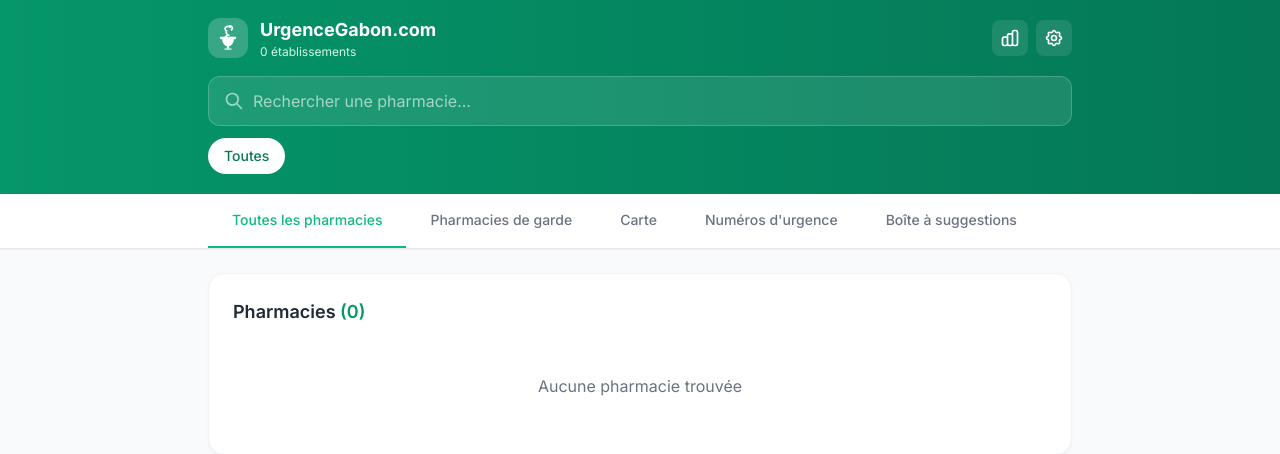
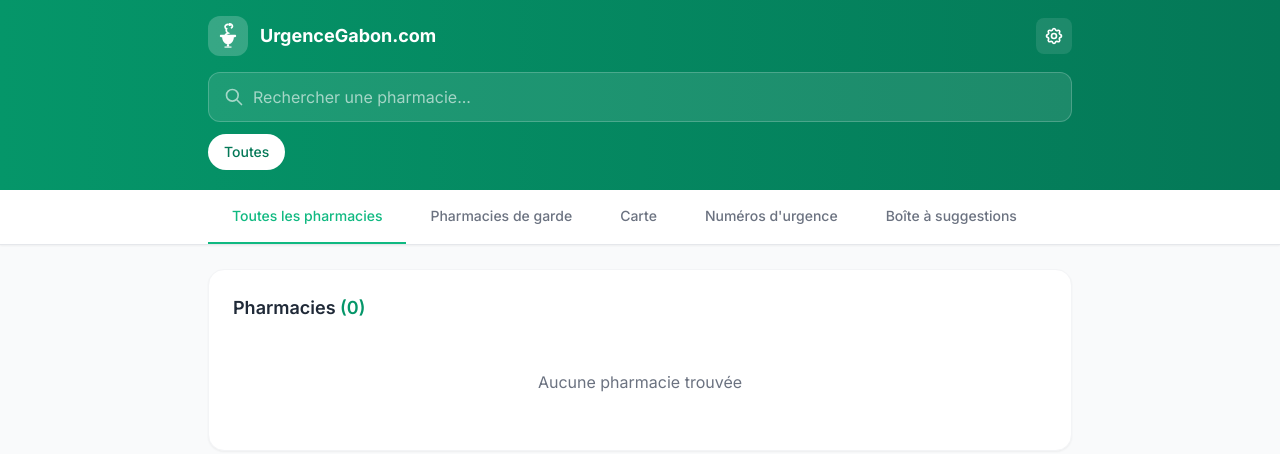
Before and after one commit to moa-digitalagency/PhramaGA, a Flask app: page / in a window 1280 px wide. Shown: the top 454 px of the page. Run offline with Flask 3, Linux system fonts and the light colour scheme; data comes from the database, SQL or seed files in the repository; data that the repository does not hold is empty; some libraries are stand-ins or nearby versions.

Commit message:
Remove statistics from public-facing pages
Remove the total pharmacy count display and the stats link from the public index page, restricting all statistics to the admin interface.

Replit-Commit-Author: Agent
Replit-Commit-Session-Id: 9db02627-a5ef-4e8b-be1c-5565fc1683ec
Replit-Commit-Checkpoint-Type: full_checkpoint
Replit-Commit-Event-Id: aadf3ef3-27ec-422e-97a4-6d2899a3a02b
Replit-Commit-Screenshot-Url: https://storage.googleapis.com/screenshot-production-us-central1/4fe7a8a2-dca8-4f5d-8892-3baf8addc71b/9db02627-a5ef-4e8b-be1c-5565fc1683ec/JfNwZQN
Replit-Helium-Checkpoint-Created: true

```diff
--- a/templates/index.html
+++ b/templates/index.html
@@ -100,15 +100,9 @@
                         </div>
                         <div>
                             <h1 class="text-lg font-bold">UrgenceGabon.com</h1>
-                            <p class="text-xs text-primary-100">{{ total_pharmacies }} établissements</p>
                         </div>
                     </div>
                     <div class="flex gap-2">
-                        <a href="/stats" class="p-2 bg-white/10 rounded-lg hover:bg-white/20 transition" title="Statistiques">
-                            <svg class="w-5 h-5" fill="none" stroke="currentColor" viewBox="0 0 24 24">
-                                <path stroke-linecap="round" stroke-linejoin="round" stroke-width="2" d="M9 19v-6a2 2 0 00-2-2H5a2 2 0 00-2 2v6a2 2 0 002 2h2a2 2 0 002-2zm0 0V9a2 2 0 012-2h2a2 2 0 012 2v10m-6 0a2 2 0 002 2h2a2 2 0 002-2m0 0V5a2 2 0 012-2h2a2 2 0 012 2v14a2 2 0 01-2 2h-2a2 2 0 01-2-2z"/>
-                            </svg>
-                        </a>
                         <a href="/admin/login" class="p-2 bg-white/10 rounded-lg hover:bg-white/20 transition">
                             <svg class="w-5 h-5" fill="none" stroke="currentColor" viewBox="0 0 24 24">
                                 <path stroke-linecap="round" stroke-linejoin="round" stroke-width="2" d="M10.325 4.317c.426-1.756 2.924-1.756 3.35 0a1.724 1.724 0 002.573 1.066c1.543-.94 3.31.826 2.37 2.37a1.724 1.724 0 001.065 2.572c1.756.426 1.756 2.924 0 3.35a1.724 1.724 0 00-1.066 2.573c.94 1.543-.826 3.31-2.37 2.37a1.724 1.724 0 00-2.572 1.065c-.426 1.756-2.924 1.756-3.35 0a1.724 1.724 0 00-2.573-1.066c-1.543.94-3.31-.826-2.37-2.37a1.724 1.724 0 00-1.065-2.572c-1.756-.426-1.756-2.924 0-3.35a1.724 1.724 0 001.066-2.573c-.94-1.543.826-3.31 2.37-2.37.996.608 2.296.07 2.572-1.065z"/>
```
